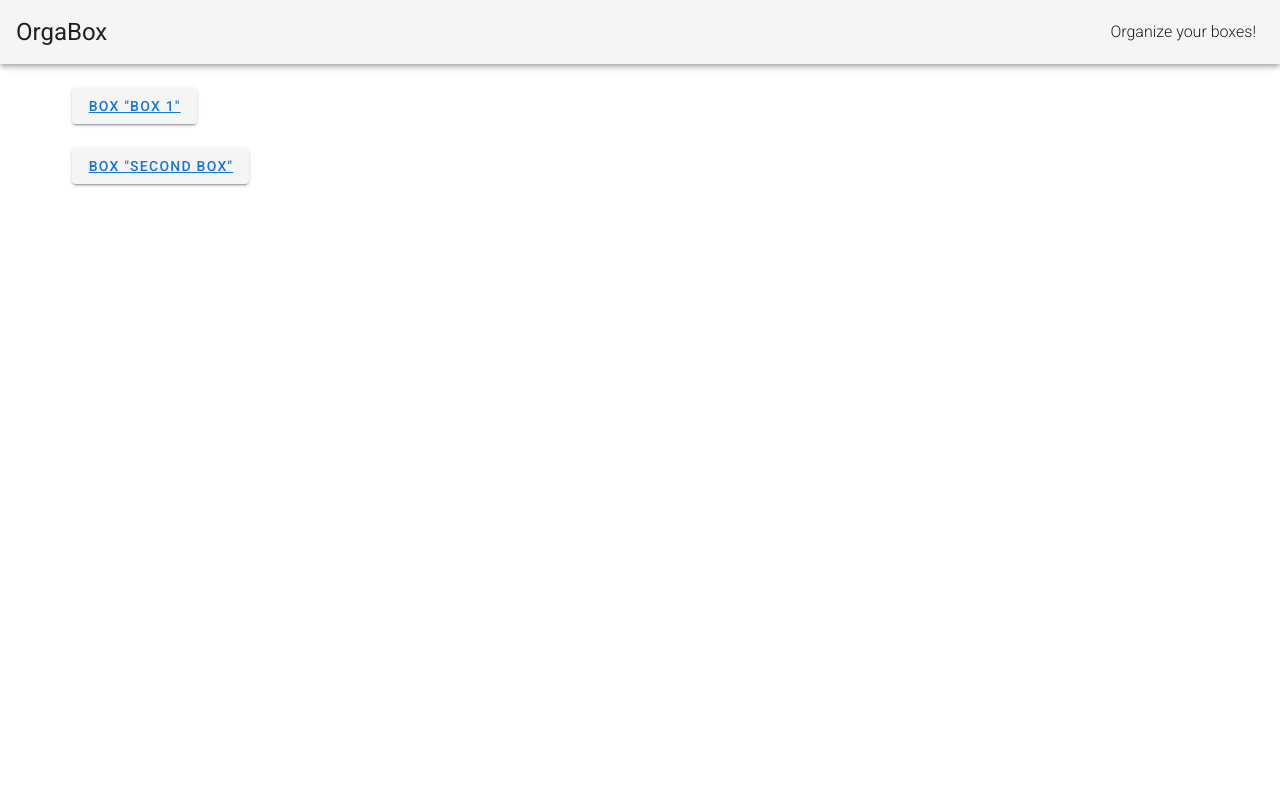
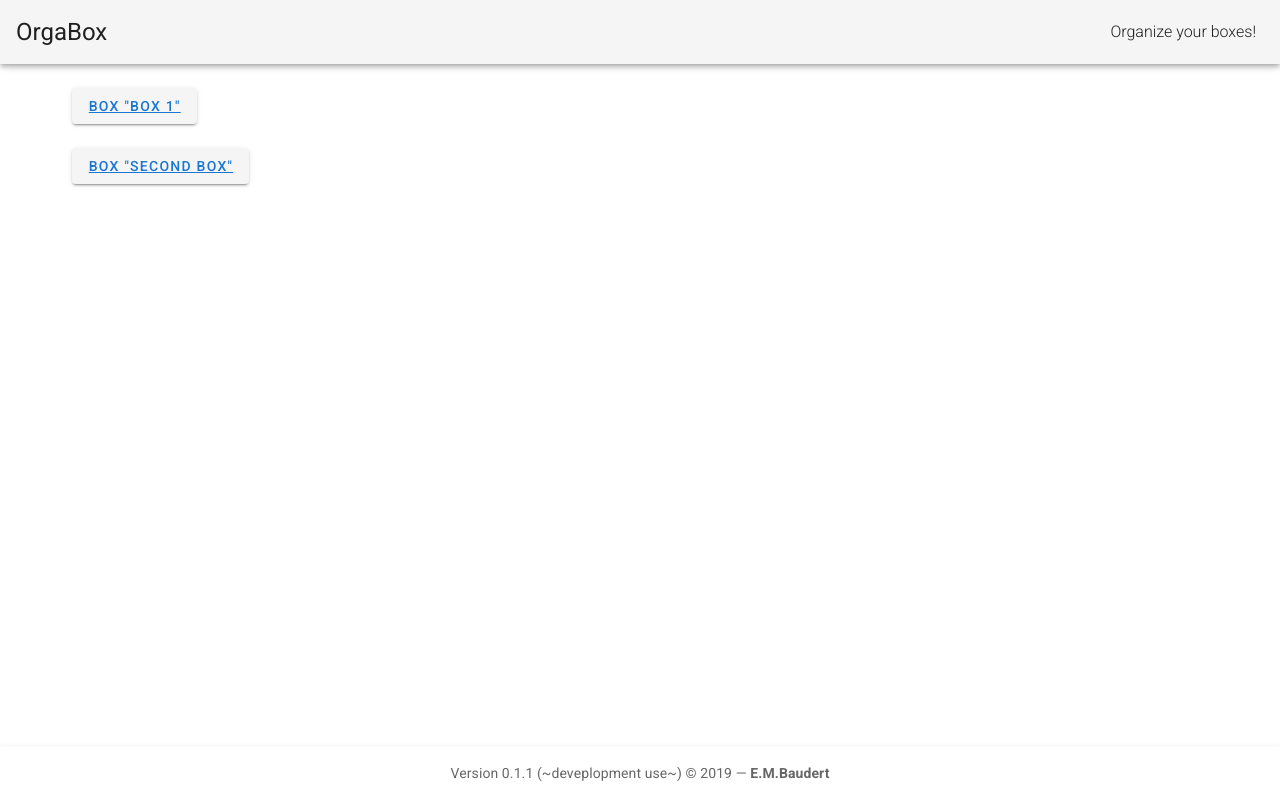
Before and after one commit to MagicM-96/OrgaBox, a Vue app: page / in a window 1280 px wide. Built offline with nearby package versions, Linux system fonts and the light colour scheme.

Commit message:
Added Footer

```diff
--- a/src/App.vue
+++ b/src/App.vue
@@ -11,15 +11,29 @@
     <v-content>
       <router-view></router-view>
     </v-content>
+    <v-footer
+      padless
+    >
+      <v-card
+        tile
+        width="100%"
+        class="lighten-1 text-center"
+      >
+        <v-card-text>
+          Version {{version.version}} ({{version.date}}) &copy; 2019 — <strong>E.M.Baudert</strong>
+        </v-card-text>
+      </v-card>
+    </v-footer>
   </v-app>
 </template>
 
 <script>
+import store from './store'
 
 export default {
   name: 'App',
   data: () => ({
-    //
+    version: store.state.version
   })
 }
 </script>
--- a/src/main.js
+++ b/src/main.js
@@ -9,15 +9,18 @@ import item from './components/item.vue'
 
 Vue.config.productionTip = false
 
-let newState = localStorage.getItem('state')
-if (newState) {
-  store.replaceState(JSON.parse(newState))
+let savedItems = localStorage.getItem('items')
+let savedBoxes = localStorage.getItem('boxes')
+if (savedBoxes || savedItems) {
+  store.commit('loadSave', { items: JSON.parse(savedItems), boxes: JSON.parse(savedBoxes) })
 } else {
-  localStorage.setItem('state', JSON.stringify(store.state))
+  localStorage.setItem('items', JSON.stringify(store.state.items))
+  localStorage.setItem('boxes', JSON.stringify(store.state.boxes))
 }
 
 store.subscribe((mutation, state) => {
-  localStorage.setItem('state', JSON.stringify(state))
+  localStorage.setItem('items', JSON.stringify(state.items))
+  localStorage.setItem('boxes', JSON.stringify(state.boxes))
 })
 
 Vue.component('box', box)
--- a/src/store.js
+++ b/src/store.js
@@ -37,7 +37,10 @@ export default new Vuex.Store({
         stock: 62
       }
     },
-    version: '0.1.1',
+    version: {
+      version: '0.1.1', // eslint-disable-next-line
+      date: process.env.NODE_ENV === 'production' ? __BUILDDATE__ : '~deveplopment use~'
+    },
     changelog: {
       '0.1.1': 'Begin with the app. First implementation of the key functionality. Got a persistens state.'
     },
@@ -46,6 +49,10 @@ export default new Vuex.Store({
   mutations: {
     changeSomething (state) {
       state.counter++
+    },
+    loadSave (state, save) {
+      state.items = save.items
+      state.boxes = save.boxes
     }
   },
   actions: {
--- a/vue.config.js
+++ b/vue.config.js
@@ -1,4 +1,13 @@
+const webpack = require('webpack')
+
 module.exports = {
   publicPath: './',
-  outputDir: './docs'
+  outputDir: './docs',
+  configureWebpack: {
+    plugins: [
+      new webpack.DefinePlugin({
+        __BUILDDATE__: `'${new Date().toISOString()}'`
+      })
+    ]
+  }
 }
```
